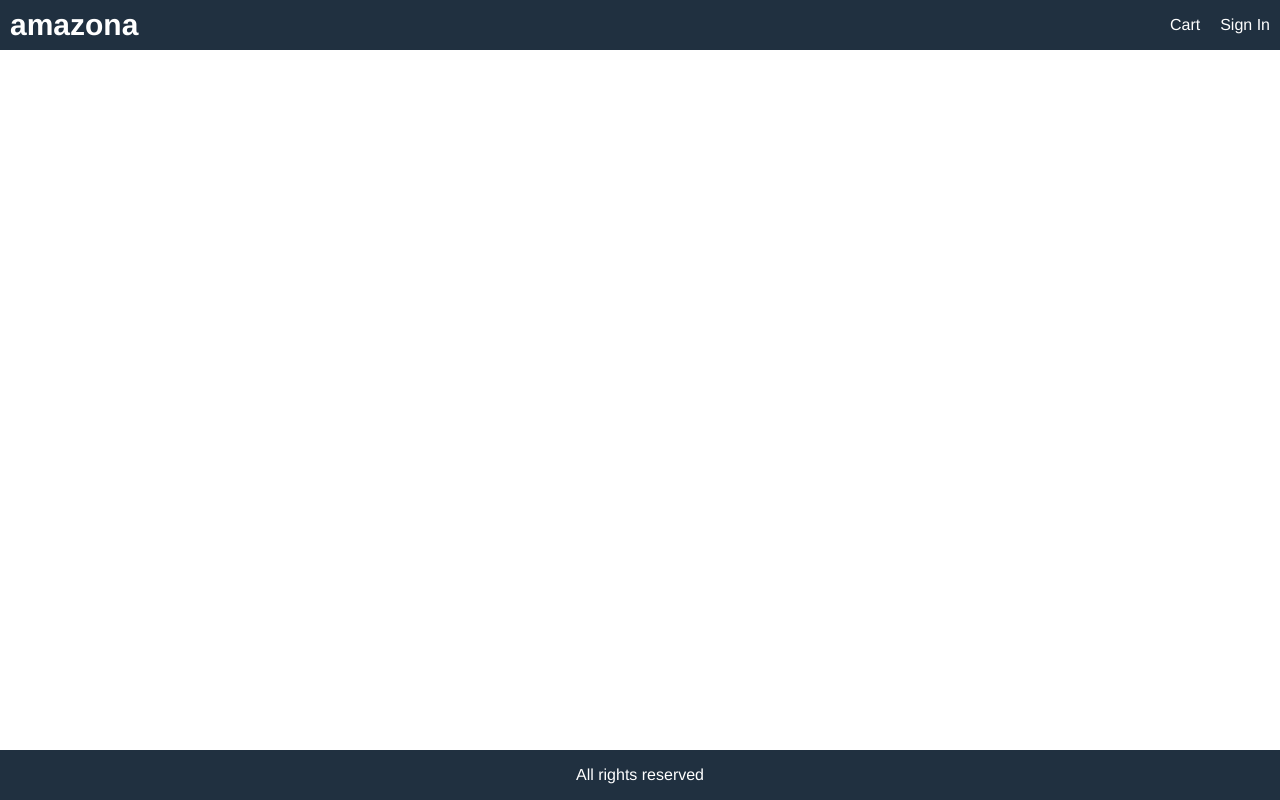
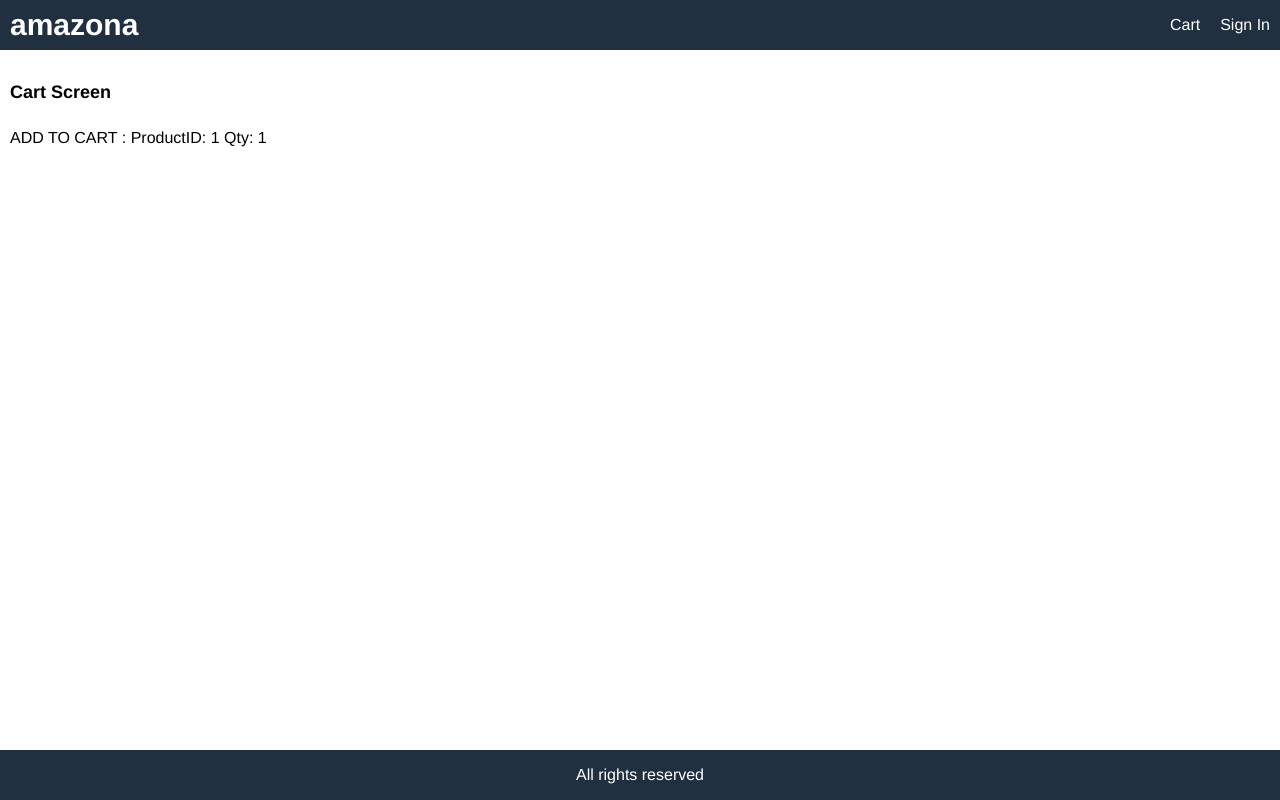
Before and after one commit to klleroy/amazona-app, a React (Create React App) app in the folder frontend/: page /cart/1 in a window 1280 px wide. Built offline with nearby package versions, Linux system fonts and the light colour scheme.

Commit message:
Handle Add To Cart Button

```diff
--- a/frontend/src/App.js
+++ b/frontend/src/App.js
@@ -1,7 +1,8 @@
 import React from 'react';
 import { BrowserRouter as Router, Route } from 'react-router-dom';
-import HomeScreen from './Screens/HomeScreen';
-import ProductScreen from './Screens/ProductScreen';
+import CartScreen from './screens/CartScreen';
+import HomeScreen from './screens/HomeScreen';
+import ProductScreen from './screens/ProductScreen';
 
 const App = () => {
 	return (
@@ -19,6 +20,7 @@
 					</div>
 				</header>
 				<main>
+					<Route path='/cart/:id?' component={CartScreen}></Route>
 					<Route path='/product/:id' component={ProductScreen}></Route>
 					<Route path='/' component={HomeScreen} exact></Route>
 				</main>
--- /dev/null
+++ b/frontend/src/Screens/CartScreen.js
@@ -0,0 +1,16 @@
+import React from 'react';
+
+const CartScreen = ({ match, location }) => {
+	const productId = match.params.id;
+	const qty = location.search ? Number(location.search.split('=')[1]) : 1;
+	return (
+		<div>
+			<h1>Cart Screen</h1>
+			<p>
+				ADD TO CART : ProductID: {productId} Qty: {qty}
+			</p>
+		</div>
+	);
+};
+
+export default CartScreen;
--- a/frontend/src/Screens/ProductScreen.js
+++ b/frontend/src/Screens/ProductScreen.js
@@ -1,4 +1,4 @@
-import React, { useEffect } from 'react';
+import React, { useEffect, useState } from 'react';
 import { useDispatch, useSelector } from 'react-redux';
 import { Link } from 'react-router-dom';
 import { detailsProduct } from '../actions/productActions';
@@ -6,15 +6,20 @@
 import MessageBox from '../components/MessageBox';
 import Rating from '../components/Rating';
 
-const ProductScreen = ({ match }) => {
+const ProductScreen = ({ match, history }) => {
 	const dispatch = useDispatch();
 	const productId = match.params.id;
+	const [qty, setQty] = useState(1);
 	const productDetails = useSelector((state) => state.productDetails);
 	const { loading, error, product } = productDetails;
 
 	useEffect(() => {
 		dispatch(detailsProduct(productId));
 	}, [dispatch, productId]);
+
+	const addToCartHandler = () => {
+		history.push(`/cart/${productId}?qty=${qty}`);
+	};
 	return (
 		<div>
 			{loading ? (
@@ -67,9 +72,37 @@
 											</div>
 										</div>
 									</li>
-									<li>
-										<button className='primary block'>Add to Cart</button>
-									</li>
+									{product.countInStock > 0 && (
+										<>
+											<li>
+												<div className='row'>
+													<div>Qty</div>
+													<div>
+														<select
+															value={qty}
+															onChange={(e) => setQty(e.target.value)}
+														>
+															{[...Array(product.countInStock).keys()].map(
+																(x) => (
+																	<option key={x + 1} value={x + 1}>
+																		{x + 1}
+																	</option>
+																)
+															)}
+														</select>
+													</div>
+												</div>
+											</li>
+											<li>
+												<button
+													onClick={addToCartHandler}
+													className='primary block'
+												>
+													Add to Cart
+												</button>
+											</li>
+										</>
+									)}
 								</ul>
 							</div>
 						</div>
--- a/frontend/src/index.css
+++ b/frontend/src/index.css
@@ -62,6 +62,9 @@
 li {
 	margin-top: 1rem;
 }
+input,
+select,
+textarea,
 button {
 	padding: 1rem;
 	border-radius: 0.5rem;
@@ -73,6 +76,13 @@
 	background-color: #f8f8f8;
 	cursor: pointer;
 }
+button {
+	background-color: #f8f8f8;
+	cursor: pointer;
+}
+input:hover,
+select:hover,
+textarea:hover,
 button:hover {
 	border: 00.1rem #404040;
 }
```
